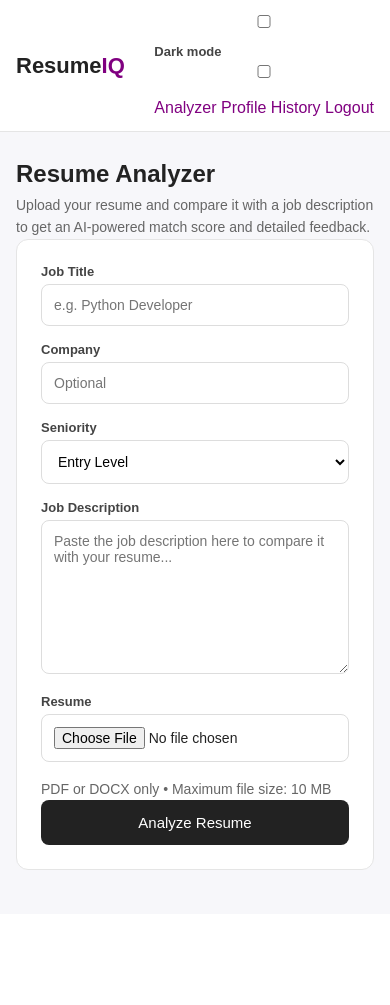
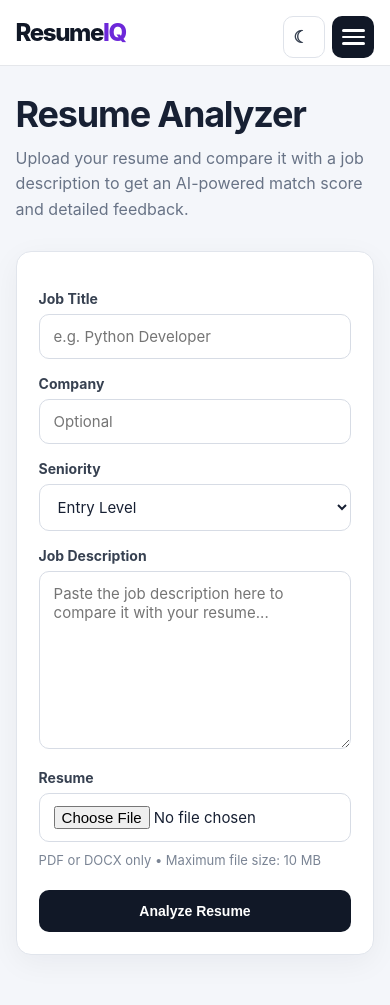
Before and after one commit to Dkns-labs/ProjectTest4, a Flask app: page /analyzer in a window 390 px wide; the page is wider, and only the part inside the window is pictured. Before the commit the page ends 870 px from the top of that part, so only its background shows below. Run offline with Flask 3, Linux system fonts and the light colour scheme; the visitor is signed in with stand-in values (Sample User, id 1).

Commit message:
Add files via upload

```diff
--- a/static/style.css
+++ b/static/style.css
@@ -1,66 +1,545 @@
-* { box-sizing: border-box; margin: 0; padding: 0; }
-body { font-family: Arial, sans-serif; background: #f7f7fa; color: #222; }
-header { background: white; padding: 16px 5%; display: flex; justify-content: space-between; align-items: center; border-bottom: 1px solid #e5e5e5; position: sticky; top: 0; z-index: 99; }
-.logo { font-size: 22px; font-weight: bold; }
-.logo span, a { color: purple; }
-a { text-decoration: none; }
-.nav-btn, .back { background: #222; color: white; padding: 10px 20px; border-radius: 8px; text-decoration: none; font-size: 14px; display: inline-block; }
-.page { padding: 40px 5%; }
-.center-page { display: flex; align-items: center; justify-content: center; min-height: 80vh; }
-h1 { font-size: 28px; margin-bottom: 6px; }
-h2 { font-size: 18px; margin-bottom: 12px; }
-h3 { font-size: 14px; }
-p { color: #666; font-size: 14px; line-height: 1.6; }
-.card, .login-card, .register-card, .upload, .score-card, .metric { background: white; border: 1px solid #e5e5e5; border-radius: 12px; }
-.card { padding: 24px; margin-bottom: 16px; }
-.login-card { padding: 28px; width: 100%; max-width: 420px; }
-.register-card { padding: 28px; width: 100%; max-width: 520px; margin: auto; }
-label { display: block; font-size: 13px; font-weight: bold; color: #444; margin-bottom: 5px; }
-input, textarea, select { width: 100%; padding: 12px; border: 1px solid #ddd; border-radius: 8px; font-size: 14px; font-family: Arial; margin-bottom: 16px; background: white; }
-input:focus, textarea:focus, select:focus { outline: none; border-color: purple; }
-button { width: 100%; padding: 14px; background: #222; color: white; border: 0; border-radius: 8px; font-size: 15px; cursor: pointer; }
-button:hover { background: #444; }
-.register-line { margin-top: 16px; }
-.message { background: #fff1f1; border: 1px solid #f0caca; padding: 14px; border-radius: 8px; margin: 18px 0; }
-.message p { color: #c33; }
-.flash { background: #fff1f1; border: 1px solid #f0caca; padding: 12px; border-radius: 8px; margin-bottom: 16px; color: #c33; font-size: 14px; }
-.generate { display: block; text-align: center; padding: 14px; margin-bottom: 24px; font-size: 15px; }
-.upload { border: 2px dashed #ccc; padding: 36px 20px; text-align: center; margin-bottom: 16px; }
-.upload h2 { margin-bottom: 6px; }
-.tag { display: inline-block; padding: 6px 14px; margin: 4px; border-radius: 20px; font-size: 13px; background: #f0e6ff; color: purple; }
-.good { background: #e5f8ed; color: green; }
-.missing { background: #ffe8e8; color: #d33; }
-.tag-label { display: block; font-size: 12px; color: #888; margin: 12px 0 6px; }
-.score-card { padding: 30px; text-align: center; margin-bottom: 16px; }
-.score-card h1 { font-size: 60px; color: purple; margin: 0; }
-.grid-2 { display: grid; grid-template-columns: 1fr 1fr; gap: 14px; margin-bottom: 16px; }
-.metric { padding: 20px; }
-.metric h2 { color: purple; font-size: 24px; margin-bottom: 4px; }
-.metric p { font-size: 13px; }
-.suggestion { background: #f7f7fa; border-left: 3px solid purple; border-radius: 0 8px 8px 0; padding: 14px; margin-bottom: 10px; }
-.suggestion h3 { margin-bottom: 4px; }
-.fit { margin-top: 10px; color: purple; }
+* {
+    box-sizing: border-box;
+}
 
-/* CSS-only menu: no JavaScript needed. */
-.menu { position: relative; }
-.menu summary { list-style: none; cursor: pointer; width: 44px; height: 40px; display: flex; align-items: center; justify-content: center; background: #222; color: white; border-radius: 8px; font-size: 24px; }
-.menu summary::-webkit-details-marker { display: none; }
-.menu-box { position: absolute; right: 0; top: 48px; width: 180px; background: white; border: 1px solid #e5e5e5; border-radius: 10px; box-shadow: 0 8px 24px rgba(0,0,0,.12); padding: 8px; }
-.menu-box a { display: block; color: #222; padding: 11px 12px; border-radius: 7px; font-size: 14px; }
-.menu-box a:hover { background: #f2f2f2; }
-.menu-box .logout { color: #c33; }
-.profile-grid { display: grid; grid-template-columns: 1fr 1fr; gap: 14px; }
-.profile-item { padding: 16px; background: #f7f7fa; border-radius: 8px; }
-.profile-item small { display: block; color: #888; margin-bottom: 5px; }
-.history-item { display: flex; justify-content: space-between; align-items: center; gap: 16px; padding: 16px 0; border-bottom: 1px solid #eee; }
-.history-item:last-child { border-bottom: 0; }
-.history-item .button-small { background: #222; color: white; padding: 8px 14px; border-radius: 7px; font-size: 13px; white-space: nowrap; }
-.empty { padding: 20px; background: #f7f7fa; border-radius: 8px; text-align: center; }
+:root {
+    font-family: Inter, system-ui, -apple-system, BlinkMacSystemFont, "Segoe UI", Arial, sans-serif;
+    color: #172033;
+    background: #f4f6fa;
+    color-scheme: light;
+}
 
-@media (max-width: 600px) {
-    .page { padding: 28px 16px; }
-    h1 { font-size: 24px; }
-    .grid-2, .profile-grid { grid-template-columns: 1fr; }
-    header { padding: 14px 16px; }
-    .history-item { align-items: flex-start; flex-direction: column; }
+body {
+    margin: 0;
+    min-height: 100vh;
+    background: #f4f6fa;
 }
+
+body:has(#theme-toggle:checked) {
+    color-scheme: dark;
+    background: #000000;
+    color: #f5f5f5;
+}
+
+header {
+    min-height: 70px;
+    padding: 0 6%;
+    background: #ffffff;
+    border-bottom: 1px solid #e5e7eb;
+    display: flex;
+    align-items: center;
+    justify-content: space-between;
+    position: relative;
+}
+
+body:has(#theme-toggle:checked) header {
+    background: #000000;
+    border-color: #242424;
+}
+
+body:has(#theme-toggle:checked) .card,
+body:has(#theme-toggle:checked) .small-card,
+body:has(#theme-toggle:checked) .profile-item {
+    background: #080808;
+    border-color: #292929;
+    box-shadow: 0 14px 36px rgba(0, 0, 0, 0.55),
+                0 0 0 1px rgba(255, 255, 255, 0.02);
+}
+
+body:has(#theme-toggle:checked) .menu {
+    background: #080808;
+    border-color: #292929;
+    box-shadow: 0 18px 40px rgba(0, 0, 0, 0.70);
+}
+
+.logo {
+    font-size: 27px;
+    font-weight: 850;
+    letter-spacing: -1.4px;
+    color: #111827;
+}
+
+.logo span {
+    color: #6d28d9;
+}
+
+body:has(#theme-toggle:checked) .logo,
+body:has(#theme-toggle:checked) h1,
+body:has(#theme-toggle:checked) h2,
+body:has(#theme-toggle:checked) label,
+body:has(#theme-toggle:checked) .history-item,
+body:has(#theme-toggle:checked) .profile-item strong {
+    color: #f5f5f5;
+}
+
+body:has(#theme-toggle:checked) .subtitle,
+body:has(#theme-toggle:checked) .profile-item span,
+body:has(#theme-toggle:checked) .history-item span {
+    color: #a1a1aa;
+}
+
+.header-actions {
+    display: flex;
+    align-items: center;
+    gap: 10px;
+}
+
+.header-button,
+.big-button,
+button {
+    display: inline-flex;
+    align-items: center;
+    justify-content: center;
+    min-height: 42px;
+    padding: 10px 17px;
+    background: #111827;
+    color: #ffffff;
+    border: 0;
+    border-radius: 10px;
+    font-size: 14px;
+    font-weight: 700;
+    text-decoration: none;
+    cursor: pointer;
+}
+
+.header-button:hover,
+.big-button:hover,
+button:hover {
+    background: #5b21b6;
+}
+
+body:has(#theme-toggle:checked) .header-button,
+body:has(#theme-toggle:checked) .big-button,
+body:has(#theme-toggle:checked) button,
+body:has(#theme-toggle:checked) .menu-button {
+    background: #ffffff;
+    color: #000000;
+}
+
+.theme-toggle {
+    display: inline-flex;
+    align-items: center;
+    gap: 7px;
+    min-height: 42px;
+    padding: 8px 12px;
+    border: 1px solid #dfe3ea;
+    border-radius: 10px;
+    background: #ffffff;
+    color: #374151;
+    font-size: 13px;
+    font-weight: 700;
+    cursor: pointer;
+}
+
+.theme-toggle::before {
+    content: "☾";
+    font-size: 17px;
+}
+
+#theme-toggle:checked + .theme-toggle::before {
+    content: "☀";
+}
+
+#theme-toggle {
+    position: absolute;
+    opacity: 0;
+    pointer-events: none;
+}
+
+body:has(#theme-toggle:checked) .theme-toggle {
+    background: #0b0b0b;
+    border-color: #303030;
+    color: #f5f5f5;
+}
+
+body:has(#theme-toggle:checked) .menu a:hover {
+    background: #151515;
+    color: #c084fc;
+}
+
+body:has(#theme-toggle:checked) .feature-icon {
+    background: #151515;
+    color: #c084fc;
+}
+
+body:has(#theme-toggle:checked) input[type="file"]::file-selector-button {
+    background: #ffffff;
+    color: #000000;
+}
+
+.page {
+    width: min(1080px, 88%);
+    margin: 48px auto 70px;
+}
+
+.hero {
+    max-width: 780px;
+    margin-bottom: 28px;
+}
+
+h1 {
+    margin: 0 0 12px;
+    font-size: 48px;
+    line-height: 1.05;
+    letter-spacing: -2px;
+}
+
+h2 {
+    margin-top: 0;
+    color: #172033;
+    letter-spacing: -0.5px;
+}
+
+.subtitle {
+    margin: 0 0 26px;
+    color: #687386;
+    font-size: 17px;
+    line-height: 1.6;
+}
+
+.card {
+    padding: 30px;
+    margin: 20px 0;
+    background: #ffffff;
+    border: 1px solid #e1e5ec;
+    border-radius: 18px;
+    box-shadow: 0 8px 30px rgba(17, 24, 39, 0.05);
+}
+
+.auth-card {
+    width: min(520px, 100%);
+    padding: 34px;
+}
+
+.center {
+    min-height: 78vh;
+    display: flex;
+    align-items: center;
+    justify-content: center;
+}
+
+label {
+    display: block;
+    margin: 16px 0 7px;
+    color: #374151;
+    font-size: 14px;
+    font-weight: 750;
+}
+
+input,
+select,
+textarea {
+    width: 100%;
+    padding: 12px 14px;
+    border: 1px solid #d7dce5;
+    border-radius: 10px;
+    background: #ffffff;
+    color: #172033;
+    font: inherit;
+    font-size: 15px;
+    outline: none;
+}
+
+body:has(#theme-toggle:checked) input,
+body:has(#theme-toggle:checked) select,
+body:has(#theme-toggle:checked) textarea {
+    background: #050505;
+    border-color: #303030;
+    color: #ffffff;
+}
+
+body:has(#theme-toggle:checked) input:hover,
+body:has(#theme-toggle:checked) select:hover,
+body:has(#theme-toggle:checked) textarea:hover {
+    border-color: #414141;
+}
+
+body:has(#theme-toggle:checked) input:focus,
+body:has(#theme-toggle:checked) select:focus,
+body:has(#theme-toggle:checked) textarea:focus {
+    border-color: #a855f7;
+    box-shadow: 0 0 0 3px rgba(168, 85, 247, 0.16);
+}
+
+input:focus,
+select:focus,
+textarea:focus {
+    border-color: #7c3aed;
+    box-shadow: 0 0 0 3px rgba(124, 58, 237, 0.12);
+}
+
+textarea {
+    min-height: 150px;
+    resize: vertical;
+}
+
+button {
+    width: 100%;
+    margin-top: 22px;
+}
+
+a {
+    color: #6d28d9;
+}
+
+.message {
+    padding: 12px 14px;
+    margin: 14px 0;
+    background: #fff8df;
+    border: 1px solid #ead38e;
+    color: #70560f;
+    border-radius: 10px;
+}
+
+body:has(#theme-toggle:checked) .message {
+    background: #191600;
+    border-color: #514800;
+    color: #f4df75;
+}
+
+.message-card {
+    text-align: center;
+}
+
+.profile-item {
+    padding: 15px 16px;
+    margin: 9px 0;
+    background: #f7f8fb;
+    border: 1px solid #edf0f4;
+    border-radius: 12px;
+}
+
+.profile-item span {
+    display: block;
+    margin-bottom: 4px;
+    color: #7a8494;
+    font-size: 13px;
+}
+
+.profile-item strong {
+    font-size: 17px;
+}
+
+.history-item {
+    display: flex;
+    align-items: center;
+    justify-content: space-between;
+    gap: 20px;
+    padding: 16px 4px;
+    border-bottom: 1px solid #e8ebf1;
+    color: #172033;
+    text-decoration: none;
+}
+
+.history-item:last-child {
+    border-bottom: 0;
+}
+
+.history-item span {
+    display: block;
+    margin-top: 4px;
+    color: #7a8494;
+    font-size: 13px;
+}
+
+.history-item b {
+    font-size: 21px;
+}
+
+.score-box {
+    padding: 28px;
+    margin: 20px 0;
+    background: #111827;
+    color: #ffffff;
+    border-radius: 18px;
+    text-align: center;
+}
+
+body:has(#theme-toggle:checked) .score-box {
+    background: #ffffff;
+    color: #000000;
+}
+
+.score-box strong {
+    display: block;
+    font-size: 58px;
+    line-height: 1;
+}
+
+.score-box span {
+    display: block;
+    margin-top: 8px;
+    color: #cbd2df;
+}
+
+body:has(#theme-toggle:checked) .score-box span {
+    color: #444444;
+}
+
+.grid {
+    display: grid;
+    grid-template-columns: repeat(4, 1fr);
+    gap: 14px;
+}
+
+.small-card {
+    padding: 20px;
+    background: #ffffff;
+    border: 1px solid #e1e5ec;
+    border-radius: 15px;
+    box-shadow: 0 5px 18px rgba(17, 24, 39, 0.04);
+}
+
+.small-card span {
+    color: #7a8494;
+    font-size: 13px;
+}
+
+.small-card strong {
+    display: block;
+    margin-top: 6px;
+    font-size: 28px;
+}
+
+#menu-toggle {
+    display: none;
+}
+
+.menu-button {
+    width: 42px;
+    height: 42px;
+    padding: 9px;
+    background: #111827;
+    border-radius: 10px;
+    display: flex;
+    flex-direction: column;
+    justify-content: center;
+    align-items: center;
+    gap: 4px;
+    cursor: pointer;
+}
+
+.menu-button span {
+    width: 23px;
+    height: 2.5px;
+    background: #ffffff;
+    border-radius: 5px;
+}
+
+body:has(#theme-toggle:checked) .menu-button span {
+    background: #000000;
+}
+
+.menu {
+    display: none;
+    position: absolute;
+    top: 60px;
+    right: 6%;
+    width: 200px;
+    padding: 8px;
+    background: #ffffff;
+    border: 1px solid #e1e5ec;
+    border-radius: 13px;
+    box-shadow: 0 12px 30px rgba(17, 24, 39, 0.12);
+    z-index: 10;
+}
+
+.menu a {
+    display: block;
+    padding: 11px 12px;
+    color: #172033;
+    text-decoration: none;
+    border-radius: 8px;
+    font-size: 14px;
+    font-weight: 600;
+}
+
+body:has(#theme-toggle:checked) .menu a {
+    color: #f5f5f5;
+}
+
+.menu a:hover {
+    background: #f4f1ff;
+    color: #5b21b6;
+}
+
+body:has(#theme-toggle:checked) .menu a:hover {
+    background: #222222;
+    color: #ffffff;
+}
+
+#menu-toggle:checked ~ .menu {
+    display: block;
+}
+
+.form-note {
+    margin: 10px 0 0;
+    color: #7a8494;
+    font-size: 13px;
+}
+
+ul {
+    line-height: 1.8;
+    color: #4b5563;
+}
+
+body:has(#theme-toggle:checked) ul,
+body:has(#theme-toggle:checked) p {
+    color: #c5c5c5;
+}
+
+@media (max-width: 900px) {
+    .grid {
+        grid-template-columns: repeat(2, 1fr);
+    }
+}
+
+@media (max-width: 650px) {
+    header {
+        min-height: 64px;
+        padding: 0 4%;
+    }
+
+    .header-actions {
+        gap: 7px;
+    }
+
+    .theme-toggle {
+        width: 42px;
+        padding: 0;
+        justify-content: center;
+        font-size: 0;
+    }
+
+    .logo {
+        font-size: 24px;
+    }
+
+    .page {
+        width: 92%;
+        margin: 30px auto 50px;
+    }
+
+    h1 {
+        font-size: 36px;
+        letter-spacing: -1.2px;
+    }
+
+    .subtitle {
+        font-size: 16px;
+    }
+
+    .card,
+    .auth-card {
+        padding: 22px;
+        border-radius: 15px;
+    }
+
+    .grid {
+        grid-template-columns: 1fr;
+    }
+
+    .score-box strong {
+        font-size: 52px;
+    }
+}
```
